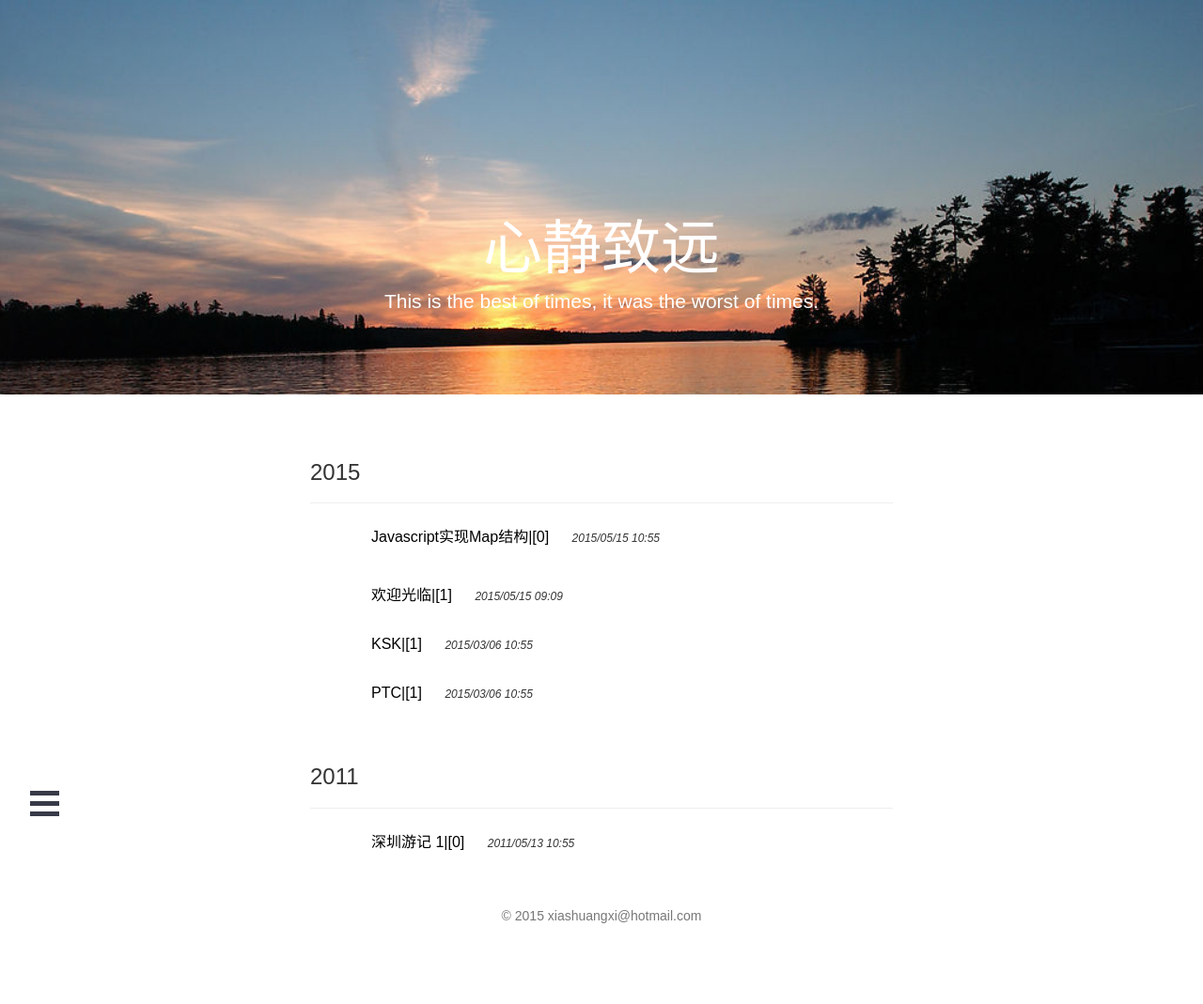
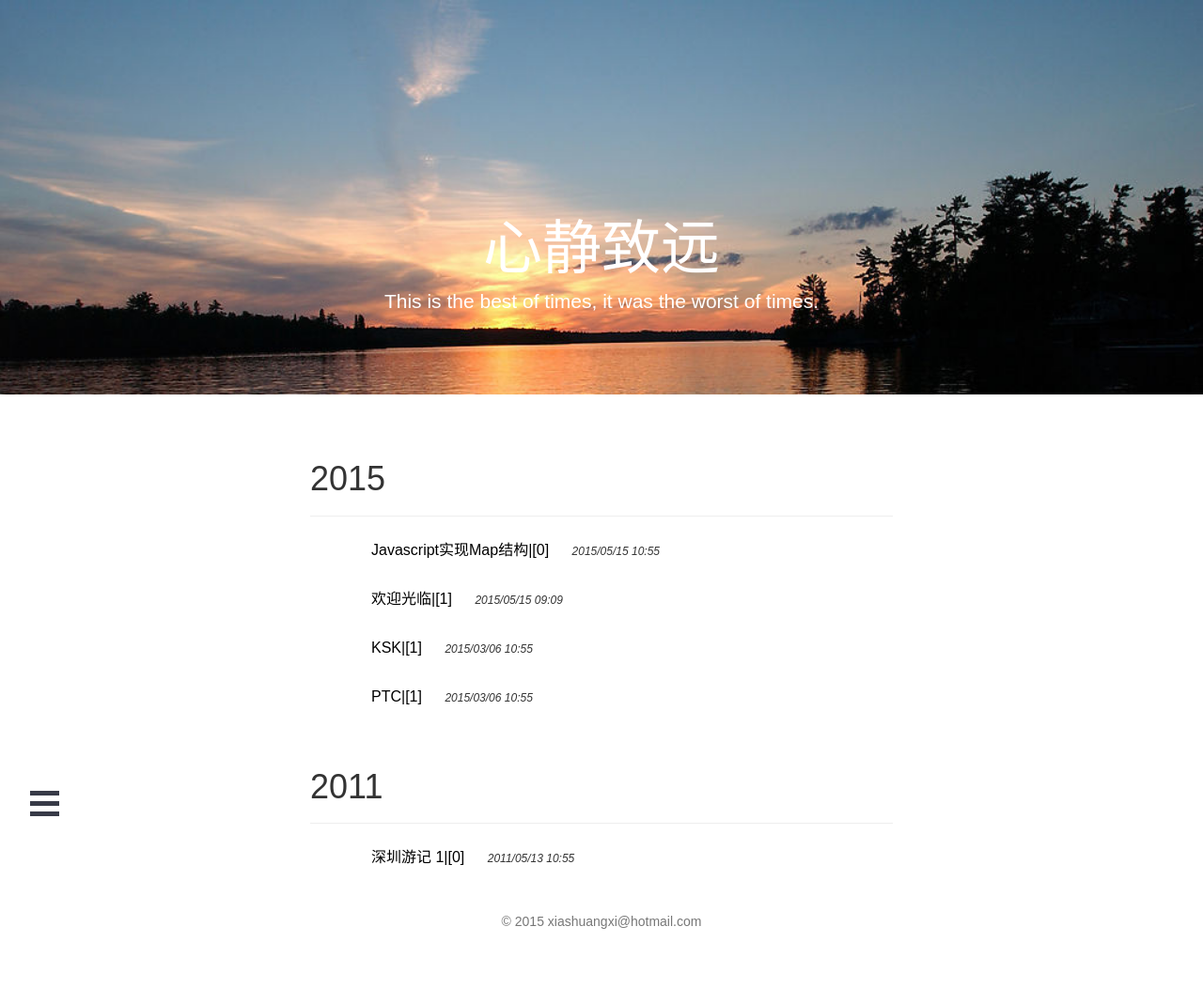
Before and after one commit to jinchangle/xiashuangxi.github.io, a Jekyll site: the page built from archive.html, in a window 1280 px wide. Shown: the whole page at 94% size. Built offline with Jekyll 4.4.1, drawn with Linux system fonts in a browser that asks for light colours; nearby versions of some CDN libraries; comment, search, counter and statistics services are not loaded.

Commit message:
Update archive.html

```diff
--- a/_layouts/archive.html
+++ b/_layouts/archive.html
@@ -5,7 +5,6 @@
         {% include banner.html %}
         <div class="container">
             {% assign year = '' %}
-            {% assign p = 0 %}
             {% for post in site.posts %}
                 <div class="container docls">
                 {% assign y = post.date | date:'%Y' %}
@@ -15,7 +14,7 @@
                     {% assign year = y %}
                     {% assign p = 0 %}
                     <div class="page-header">
-                        <h3 name = "{{year}}">{{year}}</h3>
+                        <h1 name = "{{year}}">{{year}}</h1>
                     </div>
                 {% endif %}
                         <div class="container" style='margin-left: 50px;'>
@@ -25,9 +24,6 @@
                             </p>
                         </div>
                     </div>
-                    {% if p == 0%}
-                    <p>
-                    {% endif %}
             {% endfor %}
         </div>
         {% include copyright.html %}
```
